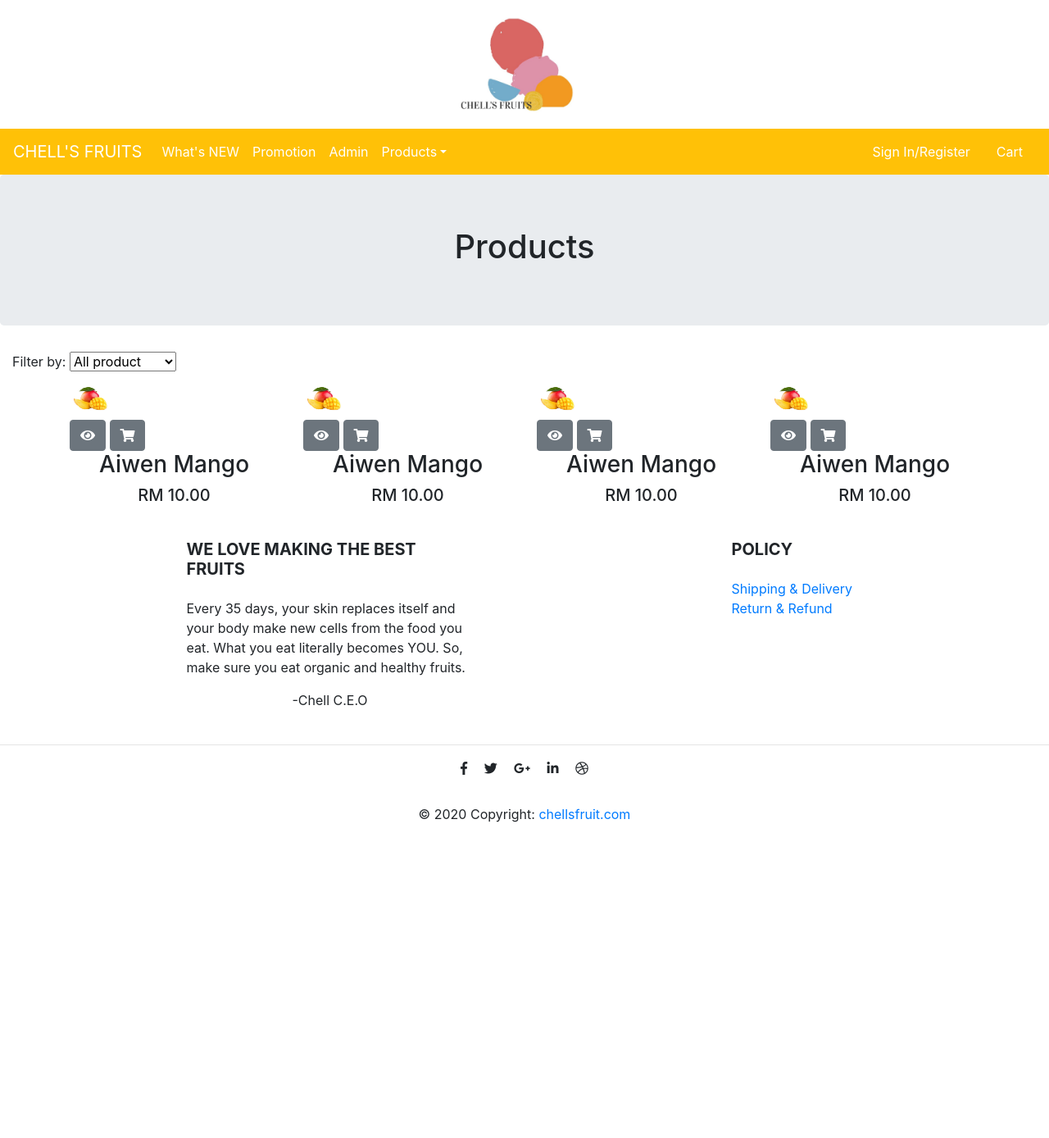
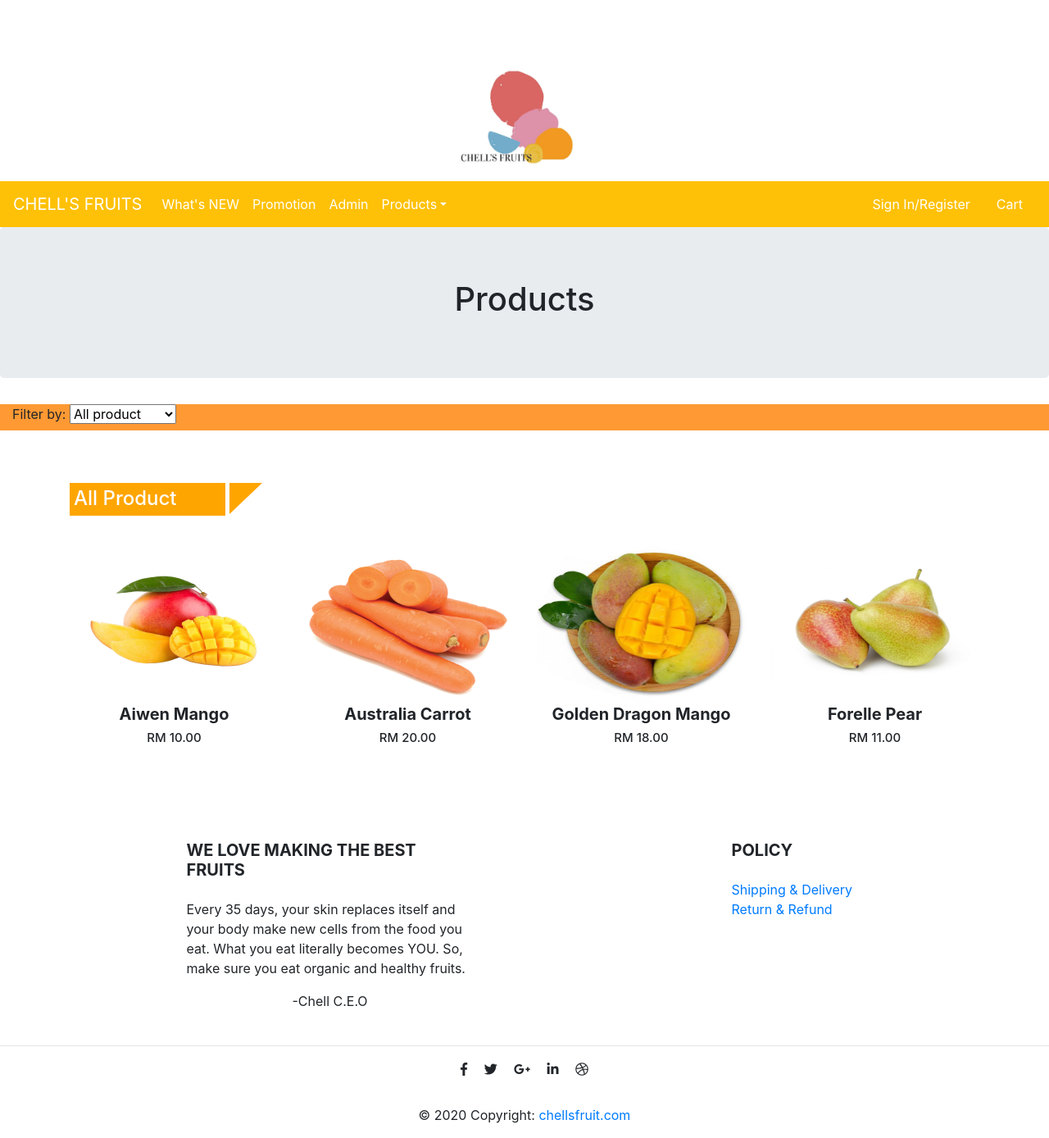
Before and after one commit to dextersiow/webAssignment, a PHP site: page /product.php in a window 1280 px wide. Shown: the whole page at 82% size. Before the commit the page ends 1003 px from the top, so only its background shows below. Run offline with PHP 8.4, Linux system fonts and the light colour scheme; some libraries are stand-ins or nearby versions.

Commit message:
just eddited

```diff
--- a/assets/css/product.css
+++ b/assets/css/product.css
@@ -1,9 +1,61 @@
-/*
-To change this license header, choose License Headers in Project Properties.
-To change this template file, choose Tools | Templates
-and open the template in the editor.
-*/
-/*
-    Created on : 4 Aug 2020, 6:00:31 PM
-    Author     : User
-*/
+.container{
+    margin-top: 5%;
+}
+.container h2{
+    background-color: orange;
+    color: white;
+    width: 190px;
+    font-size: 24px;
+    padding: 5px;
+    height: 40px;
+}
+
+.container h2::after{
+    content: '';
+    border-top: 38px solid orange;
+    border-right: 40px solid transparent;
+    position: relative;
+    left: 64px;
+    top: 34px;
+}
+
+.product-top{
+    height: 200px;
+}
+
+.filter-toolbar{
+    background-color: #ff9933;
+}
+
+.row{
+    margin-top: 30px;
+}
+
+.product-img{
+    height: 100%;
+    width:100%;
+}
+.product-bottom h3{
+    font-size: 20px;
+    font-weight: bold;
+}
+
+.product-bottom h5{
+    font-size: 15px;
+    padding-bottom: 10px;
+}
+
+.overlay{
+    display: block;
+    opacity: 0;
+    position: absolute;
+    top: 10%;
+    margin-left: 0;
+    width: 70px;
+}
+
+.product-top:hover .overlay{
+    opacity: 1;
+    margin-left: 5%;
+    transition: 0.5s;
+}
--- a/product.php
+++ b/product.php
@@ -19,8 +19,10 @@ and open the template in the editor.
         <link href="assets/css/bootstrap.css" rel="stylesheet">
         <link href="assets/css/homepage.css" rel="stylesheet">
         <script src="assets/javascript/bootstrap.bundle.js"></script>
+        <link href="assets/css/product.css" rel="stylesheet">
 
         <title>CHELL'S FRUIT</title>
+
 
     </head>
     <body>
@@ -40,11 +42,12 @@ and open the template in the editor.
             </select>
         </div>
 
-        <div class="container content-product">
+        <div class="container">
+            <h2>All Product</h2>
             <div class="row">
                 <div class="col-3">
                     <div class="product-top">
-                        <img src="./pics/products/aiwen_mango.jpg">
+                        <img class="product-img" src="./pics/products/aiwen_mango.jpg">
                         <div class="overlay">
                             <button type="button" class="btn btn-secondary" title="Preview"><i class="fa fa-eye"></i></button>
                             <button type="button" class="btn btn-secondary" title="Add to cart"><i class="fa fa-shopping-cart"></i></button>
@@ -58,43 +61,43 @@ and open the template in the editor.
 
                 <div class="col-3">
                     <div class="product-top">
-                        <img src="./pics/products/aiwen_mango.jpg">
+                        <img class="product-img" src="./pics/products/australia_carrot.jpg">
                         <div class="overlay">
                             <button type="button" class="btn btn-secondary" title="Preview"><i class="fa fa-eye"></i></button>
                             <button type="button" class="btn btn-secondary" title="Add to cart"><i class="fa fa-shopping-cart"></i></button>
                         </div>
                     </div>
                     <div class="product-bottom text-center">
-                        <h3>Aiwen Mango</h3>
-                        <h5>RM 10.00</h5>
+                        <h3>Australia Carrot</h3>
+                        <h5>RM 20.00</h5>
                     </div>
                 </div>
 
                 <div class="col-3">
                     <div class="product-top">
-                        <img src="./pics/products/aiwen_mango.jpg">
+                        <img class="product-img" src="pics/products/golden_dragon_mango.jpg">
                         <div class="overlay">
                             <button type="button" class="btn btn-secondary" title="Preview"><i class="fa fa-eye"></i></button>
                             <button type="button" class="btn btn-secondary" title="Add to cart"><i class="fa fa-shopping-cart"></i></button>
                         </div>
                     </div>
                     <div class="product-bottom text-center">
-                        <h3>Aiwen Mango</h3>
-                        <h5>RM 10.00</h5>
+                        <h3>Golden Dragon Mango</h3>
+                        <h5>RM 18.00</h5>
                     </div>
                 </div>
 
                 <div class="col-3">
                     <div class="product-top">
-                        <img src="./pics/products/aiwen_mango.jpg">
+                        <img class="product-img" src="pics/products/forelle_pear.jpg">
                         <div class="overlay">
                             <button type="button" class="btn btn-secondary" title="Preview"><i class="fa fa-eye"></i></button>
                             <button type="button" class="btn btn-secondary" title="Add to cart"><i class="fa fa-shopping-cart"></i></button>
                         </div>
                     </div>
                     <div class="product-bottom text-center">
-                        <h3>Aiwen Mango</h3>
-                        <h5>RM 10.00</h5>
+                        <h3>Forelle Pear</h3>
+                        <h5>RM 11.00</h5>
                     </div>
                 </div>
             </div>
```
Also changed, not shown: cart.php (+15 -22 lines), checkout.php (+14 -3 lines), index.php (indentation only).
